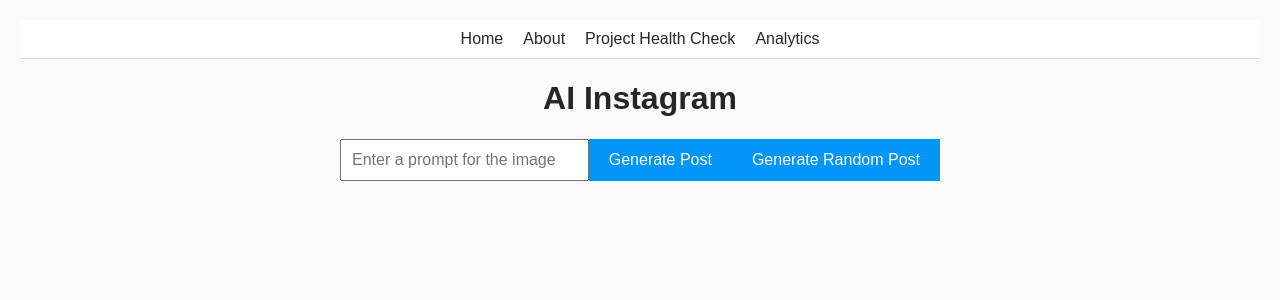
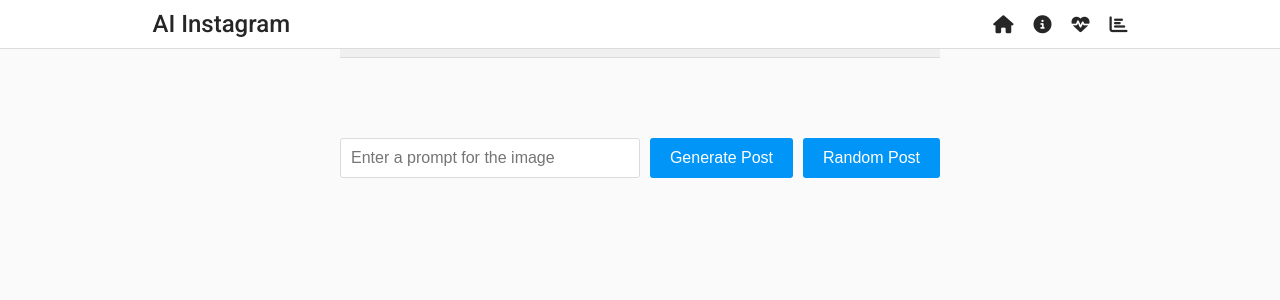
Before and after one commit to Rom946/AI-Social-Media, a Flask app: page / in a window 1280 px wide. Shown: the top 300 px of the page. Run offline with Flask 3, Linux system fonts and the light colour scheme; parts of the project's set-up code (start-up, migrations or seed data) failed here and were passed over; some libraries are stand-ins or nearby versions.

Commit message:
Various Fixes. Changed Image generation to web scraping for now lack of GPU resources for testing.

```diff
--- a/app/routes.py
+++ b/app/routes.py
@@ -1,16 +1,42 @@
 from flask import Blueprint, render_template, request, jsonify
 from app.utils.image_generation import ImageGenerator
+from app.utils.text_generation import TextGenerator
 from datetime import datetime
+from uuid import uuid4
 
 main = Blueprint('main', __name__)
 
 image_generator = ImageGenerator()
+text_generator = TextGenerator()
 
 posts = []
 
 @main.route('/')
 def home():
-    return render_template('home.html', posts=posts[::-1])
+    model_specs = {
+        'image_generation': 'Web Scraping',
+        'text_generation': 'EleutherAI/gpt-neo-2.7B'
+    }
+    return render_template('home.html', posts=posts[::-1], model_specs=model_specs)
+
+@main.route('/generate_random_post', methods=['POST'])
+def generate_random_post():
+    try:
+        # Your logic to generate a random post
+        new_post = {
+            'id': len(posts),
+            'image': image_generator.generate_random_images(1, (512, 512))[0]['url'],
+            'caption': image_generator.generate_text("Generate a creative and engaging post name for a social media post."),
+            'likes': 0,
+            'dislikes': 0,
+            'comments': [],
+            'date': datetime.now().strftime("%Y-%m-%d %H:%M:%S"),
+            'username': image_generator.generate_text("Generate a realistic and unique username.")
+        }
+        posts.append(new_post)
+        return jsonify(new_post), 200
+    except Exception as e:
+        return jsonify({'error': str(e)}), 500
 
 @main.route('/generate_post', methods=['POST'])
 def generate_post():
@@ -39,13 +65,17 @@ def generate_post():
 
 @main.route('/generate_random_comment/<int:post_id>', methods=['POST'])
 def generate_random_comment(post_id):
+    print(f"Generating comment for post {post_id}")  # Debug print
     try:
-        post = next((post for post in posts if post['id'] == post_id), None)
+        post = next((p for p in posts if p['id'] == post_id), None)
         if not post:
+            print(f"Post {post_id} not found")  # Debug print
             return jsonify({'error': 'Post not found'}), 404
 
-        comment = image_generator.generate_comment(post['caption'], post['image'])
-        post['comments'].append(f"{image_generator.generate_text('Generate a realistic and unique username.')}: {comment}")
+        comment = text_generator.generate_comment(post['caption'], post.get('image_description', ''))
+        post['comments'].append(comment)
+        print(f"Generated comment: {comment}")  # Debug print
         return jsonify({'comments': post['comments']}), 200
     except Exception as e:
+        print(f"Error generating comment: {str(e)}")
         return jsonify({'error': str(e)}), 500
--- a/requirements.txt
+++ b/requirements.txt
@@ -10,3 +10,5 @@ huggingface_hub>=0.19.4
 certifi==2023.7.22
 pytest==7.4.2
 coverage==7.3.1
+beautifulsoup4
+pytrends
--- a/run.py
+++ b/run.py
@@ -1,3 +1,6 @@
+import ssl
+ssl._create_default_https_context = ssl._create_unverified_context
+
 from app import create_app
 
 app = create_app()
--- a/static/css/styles.css
+++ b/static/css/styles.css
@@ -1,29 +1,72 @@
 body {
-    font-family: Arial, sans-serif;
+    font-family: 'Roboto', sans-serif;
     background-color: #fafafa;
     margin: 0;
-    padding: 20px;
+    padding: 0;
+    color: #262626;
 }
 
 .container {
     max-width: 600px;
     margin: 0 auto;
+    padding: 20px;
 }
 
-h1 {
-    text-align: center;
+nav {
+    background-color: #fff;
+    border-bottom: 1px solid #dbdbdb;
+    position: fixed;
+    top: 0;
+    left: 0;
+    right: 0;
+    z-index: 1000;
+}
+
+.nav-container {
+    max-width: 975px;
+    margin: 0 auto;
+    display: flex;
+    justify-content: space-between;
+    align-items: center;
+    padding: 10px 20px;
+}
+
+.logo {
+    font-size: 24px;
+    font-weight: 500;
     color: #262626;
+    text-decoration: none;
+}
+
+nav ul {
+    list-style-type: none;
+    display: flex;
+    margin: 0;
+    padding: 0;
+}
+
+nav ul li {
+    margin-left: 20px;
+}
+
+nav ul li a {
+    color: #262626;
+    text-decoration: none;
+    font-size: 18px;
 }
 
 .post-generator {
     display: flex;
     margin-bottom: 20px;
+    padding-top: 60px;
 }
 
 .post-generator input {
     flex-grow: 1;
     padding: 10px;
     font-size: 16px;
+    border: 1px solid #dbdbdb;
+    border-radius: 3px;
 }
 
 .post-generator button {
@@ -33,51 +76,59 @@ h1 {
     color: white;
     border: none;
     cursor: pointer;
+    margin-left: 10px;
+    border-radius: 3px;
 }
 
 .post {
     background-color: white;
     border: 1px solid #dbdbdb;
     margin-bottom: 20px;
+    border-radius: 3px;
+}
+
+.post-header {
+    display: flex;
+    align-items: center;
     padding: 10px;
 }
 
-.post h2 {
-    margin: 0;
-    font-size: 18px;
+.profile-pic {
+    width: 30px;
+    height: 30px;
+    border-radius: 50%;
+    margin-right: 10px;
 }
 
-.post p {
-    margin: 5px 0;
-    font-size: 14px;
+.username {
+    font-weight: 500;
 }
 
-.post img {
+.post-image {
     width: 100%;
     height: auto;
 }
 
-.post .caption {
-    margin: 10px 0;
-}
-
 .post-actions {
     display: flex;
-    margin-bottom: 10px;
+    padding: 10px;
 }
 
 .post-actions button {
-    margin-right: 10px;
-    padding: 5px 10px;
-    background-color: #0095f6;
-    color: white;
+    background: none;
     border: none;
     cursor: pointer;
+    font-size: 16px;
+    margin-right: 15px;
+    color: #262626;
 }
 
-.post-actions input {
-    flex-grow: 1;
-    padding: 5px;
+.post-caption {
+    padding: 0 10px 10px;
+}
+
+.comments {
+    padding: 0 10px;
 }
 
 .comments p {
@@ -85,25 +136,36 @@ h1 {
     font-size: 14px;
 }
 
-nav {
-    background-color: #fff;
-    border-bottom: 1px solid #dbdbdb;
-    padding: 10px 0;
+.add-comment {
+    border-top: 1px solid #dbdbdb;
+    padding: 10px;
 }
 
-nav ul {
-    list-style-type: none;
-    padding: 0;
-    margin: 0;
-    display: flex;
-    justify-content: center;
+.add-comment input {
+    width: 100%;
+    border: none;
+    font-size: 14px;
+    outline: none;
 }
 
-nav ul li {
-    margin: 0 10px;
+.model-specs-ribbon {
+    background-color: #f0f0f0;
+    color: #333;
+    text-align: center;
+    padding: 10px;
+    font-size: 0.9em;
+    border-bottom: 1px solid #ddd;
+    margin-bottom: 20px;
 }
 
-nav ul li a {
-    color: #262626;
-    text-decoration: none;
+.model-specs-ribbon span {
+    margin: 0 10px;
+    display: inline-block;
 }
+
+@media (max-width: 600px) {
+    .model-specs-ribbon span {
+        display: block;
+        margin: 5px 0;
+    }
+}
--- a/static/js/scripts.js
+++ b/static/js/scripts.js
@@ -0,0 +1,95 @@
+function generatePost() {
+    const prompt = document.getElementById('promptInput').value;
+    axios.post('/generate_post', { prompt })
+        .then(response => {
+            addPostToDOM(response.data);
+        })
+        .catch(error => {
+            console.error('Error generating post:', error);
+        });
+}
+
+function generateRandomPost() {
+    axios.post('/generate_random_post')
+        .then(response => {
+            addPostToDOM(response.data);
+        })
+        .catch(error => {
+            console.error('Error generating random post:', error);
+        });
+}
+
+function likePost(postId) {
+    const likeCount = document.querySelector(`#post-${postId} .likes-count`);
+    const currentLikes = parseInt(likeCount.textContent);
+    likeCount.textContent = currentLikes + 1;
+    // You can add an API call here to update the like count on the server
+}
+
+function dislikePost(postId) {
+    const dislikeCount = document.querySelector(`#post-${postId} .dislikes-count`);
+    const currentDislikes = parseInt(dislikeCount.textContent);
+    dislikeCount.textContent = currentDislikes + 1;
+    // You can add an API call here to update the dislike count on the server
+}
+
+function generateRandomComment(postId) {
+    axios.post(`/generate_random_comment/${postId}`)
+        .then(response => {
+            const newComment = response.data.comments[response.data.comments.length - 1];
+            addCommentToDOM(postId, newComment);
+        })
+        .catch(error => {
+            console.error('Error generating random comment:', error);
+            if (error.response) {
+                console.error(error.response.data);
+                console.error(error.response.status);
+            }
+        });
+}
+
+function addComment(event, postId) {
+    if (event.key === 'Enter') {
+        const comment = event.target.value;
+        // Add the comment to the DOM
+        addCommentToDOM(postId, `User: ${comment}`);
+        // Clear the input field
+        event.target.value = '';
+        // You can add an API call here to save the comment on the server
+    }
+}
+
+function addPostToDOM(post) {
+    const postsContainer = document.getElementById('posts');
+    const postElement = document.createElement('div');
+    postElement.className = 'post';
+    postElement.id = `post-${post.id}`;
+    postElement.innerHTML = `
+        <div class="post-header">
+            <img src="https://via.placeholder.com/30" alt="Profile Picture" class="profile-pic">
+            <span class="username">${post.username}</span>
+        </div>
+        <img src="${post.image}" alt="${post.caption}" class="post-image">
+        <div class="post-actions">
+            <button onclick="likePost(${post.id})"><i class="far fa-heart"></i> <span class="likes-count">${post.likes}</span></button>
+            <button onclick="dislikePost(${post.id})"><i class="far fa-thumbs-down"></i> <span class="dislikes-count">${post.dislikes}</span></button>
+            <button onclick="generateRandomComment(${post.id})"><i class="far fa-comment"></i></button>
+        </div>
+        <div class="post-caption">
+            <span class="username">${post.username}</span> ${post.caption}
+        </div>
+        <div class="comments"></div>
+        <div class="add-comment">
+            <input type="text" placeholder="Add a comment..." onkeypress="addComment(event, ${post.id})">
+        </div>
+    `;
+    postsContainer.insertBefore(postElement, postsContainer.firstChild);
+}
+
+function addCommentToDOM(postId, comment) {
+    const commentsContainer = document.querySelector(`#post-${postId} .comments`);
+    const commentElement = document.createElement('p');
+    const [username, commentText] = comment.split(':');
+    commentElement.innerHTML = `<strong>${username}</strong>: ${commentText}`;
+    commentsContainer.appendChild(commentElement);
+}
--- a/templates/base.html
+++ b/templates/base.html
@@ -5,22 +5,28 @@
     <meta name="viewport" content="width=device-width, initial-scale=1.0">
     <title>{% block title %}AI Instagram{% endblock %}</title>
     <link rel="stylesheet" href="{{ url_for('static', filename='css/styles.css') }}">
-    <link rel="icon" href="{{ url_for('static', filename='favicon.ico') }}" type="image/x-icon">  <!-- Favicon link -->
-    <script src="https://cdn.jsdelivr.net/npm/chart.js"></script>  <!-- Add Chart.js -->
+    <link rel="icon" href="{{ url_for('static', filename='favicon.ico') }}" type="image/x-icon">
+    <script src="https://cdn.jsdelivr.net/npm/chart.js"></script>
+    <link href="https://fonts.googleapis.com/css2?family=Roboto:wght@300;400;500&display=swap" rel="stylesheet">
+    <link rel="stylesheet" href="https://cdnjs.cloudflare.com/ajax/libs/font-awesome/6.4.0/css/all.min.css">
 </head>
 <body>
     <nav>
-        <ul>
-            <li><a href="/">Home</a></li>
-            <li><a href="/about">About</a></li>
-            <li><a href="/health_check">Project Health Check</a></li>
-            <li><a href="/analytics">Analytics</a></li>  <!-- Add this line -->
-        </ul>
+        <div class="nav-container">
+            <a href="/" class="logo">AI Instagram</a>
+            <ul>
+                <li><a href="/"><i class="fas fa-home"></i></a></li>
+                <li><a href="/about"><i class="fas fa-info-circle"></i></a></li>
+                <li><a href="/health_check"><i class="fas fa-heartbeat"></i></a></li>
+                <li><a href="/analytics"><i class="fas fa-chart-bar"></i></a></li>
+            </ul>
+        </div>
     </nav>
     <div class="container">
         {% block content %}{% endblock %}
     </div>
     <script src="https://cdnjs.cloudflare.com/ajax/libs/axios/0.21.1/axios.min.js"></script>
+    <script src="{{ url_for('static', filename='js/scripts.js') }}"></script>
     {% block scripts %}{% endblock %}
 </body>
 </html>
--- a/templates/home.html
+++ b/templates/home.html
@@ -3,28 +3,39 @@
 {% block title %}AI Instagram{% endblock %}
 
 {% block content %}
-<h1>AI Instagram</h1>
+<div class="model-specs-ribbon">
+    <span>Image Generation: {{ model_specs.image_generation }}</span>
+    <span>Text Generation: {{ model_specs.text_generation }}</span>
+</div>
+
 <div class="post-generator">
     <input type="text" id="promptInput" placeholder="Enter a prompt for the image">
     <button onclick="generatePost()">Generate Post</button>
-    <button onclick="generateRandomPost()">Generate Random Post</button>
+    <button onclick="generateRandomPost()">Random Post</button>
 </div>
 <div id="posts">
     {% for post in posts %}
     <div class="post" id="post-{{ post.id }}">
-        <h2>{{ post.caption }}</h2>
-        <p>Posted by {{ post.username }} on {{ post.date }}</p>
-        <img src="{{ post.image }}" alt="{{ post.caption }}">
+        <div class="post-header">
+            <img src="https://via.placeholder.com/30" alt="Profile Picture" class="profile-pic">
+            <span class="username">{{ post.username }}</span>
+        </div>
+        <img src="{{ post.image }}" alt="{{ post.caption }}" class="post-image">
         <div class="post-actions">
-            <button onclick="likePost({{ post.id }})">Like (<span class="likes-count">{{ post.likes }}</span>)</button>
-            <button onclick="dislikePost({{ post.id }})">Dislike (<span class="dislikes-count">{{ post.dislikes }}</span>)</button>
-            <button onclick="generateRandomComment({{ post.id }})">Generate Random Comment</button>
-            <input type="text" placeholder="Add a comment" onkeypress="addComment(event, {{ post.id }})">
+            <button onclick="likePost({{ post.id }})"><i class="fas fa-heart"></i> <span class="likes-count">{{ post.likes }}</span></button>
+            <button onclick="dislikePost({{ post.id }})"><i class="fas fa-thumbs-down"></i> <span class="dislikes-count">{{ post.dislikes }}</span></button>
+            <button onclick="generateRandomComment({{ post.id }})"><i class="fas fa-comment"></i></button>
+        </div>
+        <div class="post-caption">
+            <span class="username">{{ post.username }}</span> {{ post.caption }}
         </div>
         <div class="comments">
             {% for comment in post.comments %}
-            <p>{{ comment }}</p>
+            <p><strong>{{ comment.split(':')[0] }}</strong>: {{ comment.split(':')[1] }}</p>
             {% endfor %}
+        </div>
+        <div class="add-comment">
+            <input type="text" placeholder="Add a comment..." onkeypress="addComment(event, {{ post.id }})">
         </div>
     </div>
     {% endfor %}
```
Also changed, not shown: app/__init__.py (+14 -3 lines), app/utils/image_generation.py (+38 -23 lines), app/utils/text_generation.py (+27 -6 lines), static/script.js (deleted, +0 -46 lines), tests/test_utils.py (+31 -17 lines), README.md, static/images/favicon.ico (renamed from static/favicon.ico), static/js/analytics.js (renamed from static/analytics.js), static/js/home.js (renamed from static/home.js).
